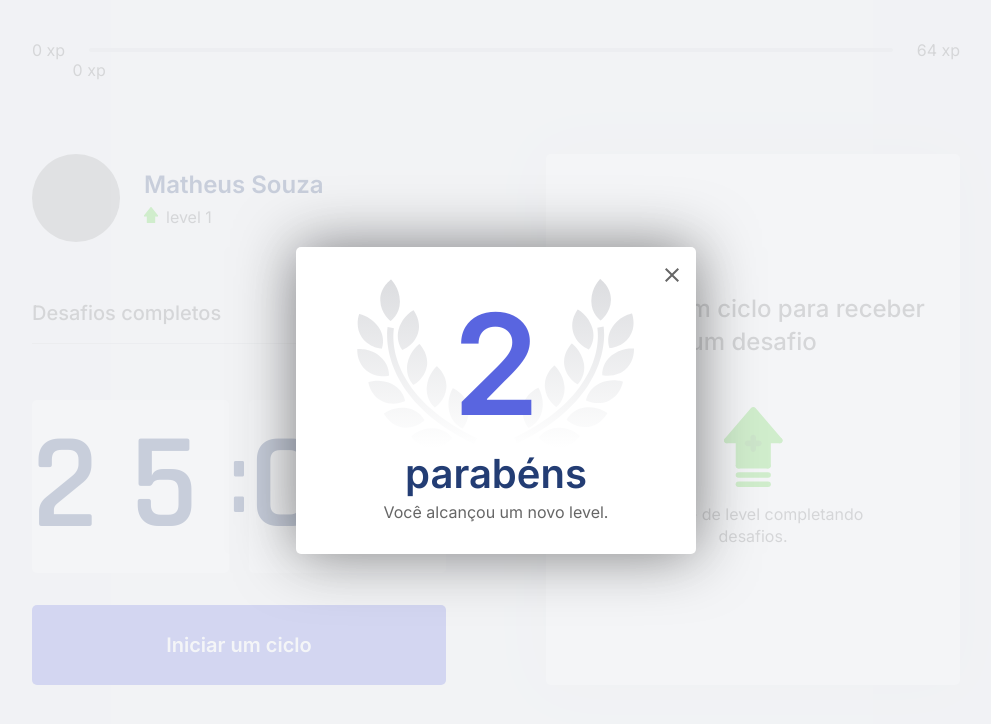
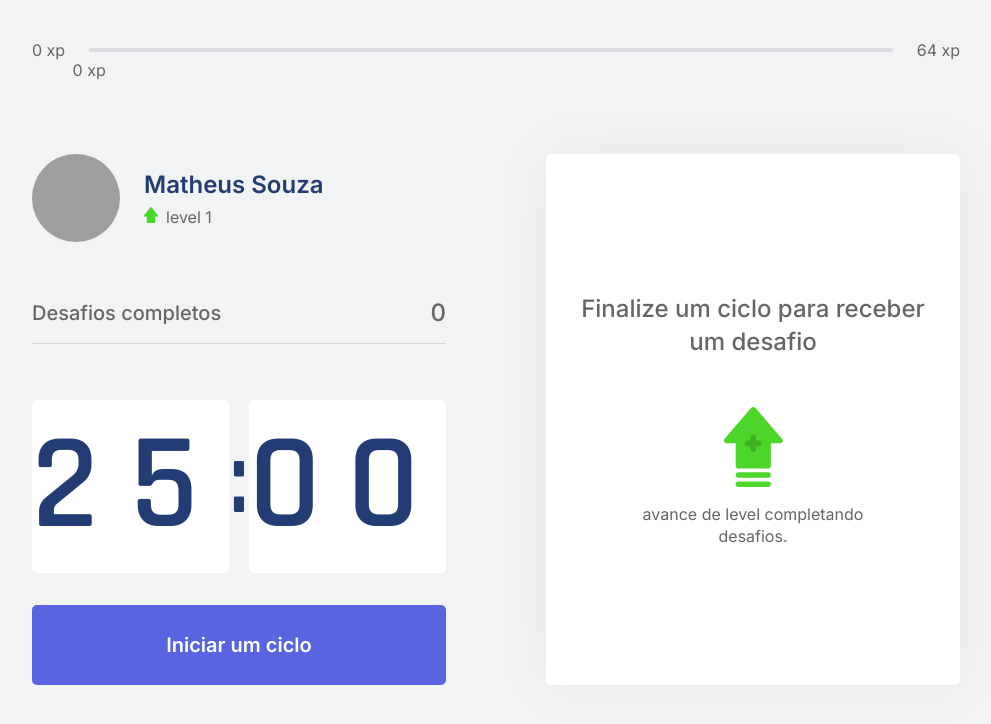
Before and after one commit to matheuspython/nlwSemanaNextLevel2021, a Next.js app in the folder moveit-next/: page / in a window 1280 px wide. Shown: the top 724 px of the page, without its empty margins (144-1135 px from the left). Built offline with nearby package versions, Linux system fonts and the light colour scheme; grey boxes are pictures that could not be loaded.

Commit message:
modal concluido

```diff
--- a/moveit-next/src/components/LevelUpModal.tsx
+++ b/moveit-next/src/components/LevelUpModal.tsx
@@ -1,13 +1,16 @@
+import { useContext } from 'react'
+import { ChallengesContext } from '../contexts/ChallengesContext'
 import styles from '../styles/components/levelUpModal.module.css'
 
 export function LevelUpModal(){
+  const { level, closeLevelUpModal } = useContext(ChallengesContext)
   return(
     <div className={styles.overlay}>
       <div className={styles.container}>
-        <header>2</header>
+        <header>{level}</header>
         <strong>parabéns</strong>
         <p>Você alcançou um novo level.</p>
-        <button type="button">
+        <button onClick={closeLevelUpModal} type="button">
           <img src="/icons/close.svg" alt="fechar modal"/>
         </button>
       </div>
--- a/moveit-next/src/contexts/ChallengesContext.tsx
+++ b/moveit-next/src/contexts/ChallengesContext.tsx
@@ -20,6 +20,7 @@ interface ChallengesContextData{
   startNewChallenge: ()=> void
   resetChallenge: ()=> void
   CompleteChallenge: ()=> void
+  closeLevelUpModal: ()=>void
 }
 
 interface ChallengesProviderProps{
@@ -37,6 +38,7 @@ export function ChallengesProvider({children, ...rest}: ChallengesProviderProps)
   const [challengesCompleted, setChallengesCompleted] = useState(rest.challengesCompleted ?? 0)
 
   const [activeChallenge, setActiveChallenge] = useState(null)
+  const [isLevelUpModalOpen, setIsLevelUpModalOpen] = useState(false)
 
   const experienceToNextLevel = Math.pow((level + 1) * 4,2)
 
@@ -53,6 +55,12 @@ export function ChallengesProvider({children, ...rest}: ChallengesProviderProps)
 
   function levelUp(){
     setLevel(level + 1)
+    setIsLevelUpModalOpen(true)
+  }
+
+  function closeLevelUpModal(){
+    setIsLevelUpModalOpen(false)
+
   }
 
   function startNewChallenge(){
@@ -90,9 +98,9 @@ export function ChallengesProvider({children, ...rest}: ChallengesProviderProps)
   }
 
   return(
-    <ChallengesContext.Provider value={{ level, currentExperience,experienceToNextLevel, challengesCompleted, levelUp, startNewChallenge, activeChallenge, resetChallenge, CompleteChallenge }}>
+    <ChallengesContext.Provider value={{ level, currentExperience,experienceToNextLevel, challengesCompleted, levelUp, startNewChallenge, activeChallenge, resetChallenge, CompleteChallenge, closeLevelUpModal }}>
       {children}
-      <LevelUpModal />
+      {isLevelUpModalOpen && <LevelUpModal />}
     </ChallengesContext.Provider>
   )
 }
--- a/moveit-next/src/styles/components/levelUpModal.module.css
+++ b/moveit-next/src/styles/components/levelUpModal.module.css
@@ -43,4 +43,6 @@ position: relative;
   top: 0.5rem;
   background: transparent;
   border: 0;
+  cursor: pointer;
+  font-size: 0;
 }
```
